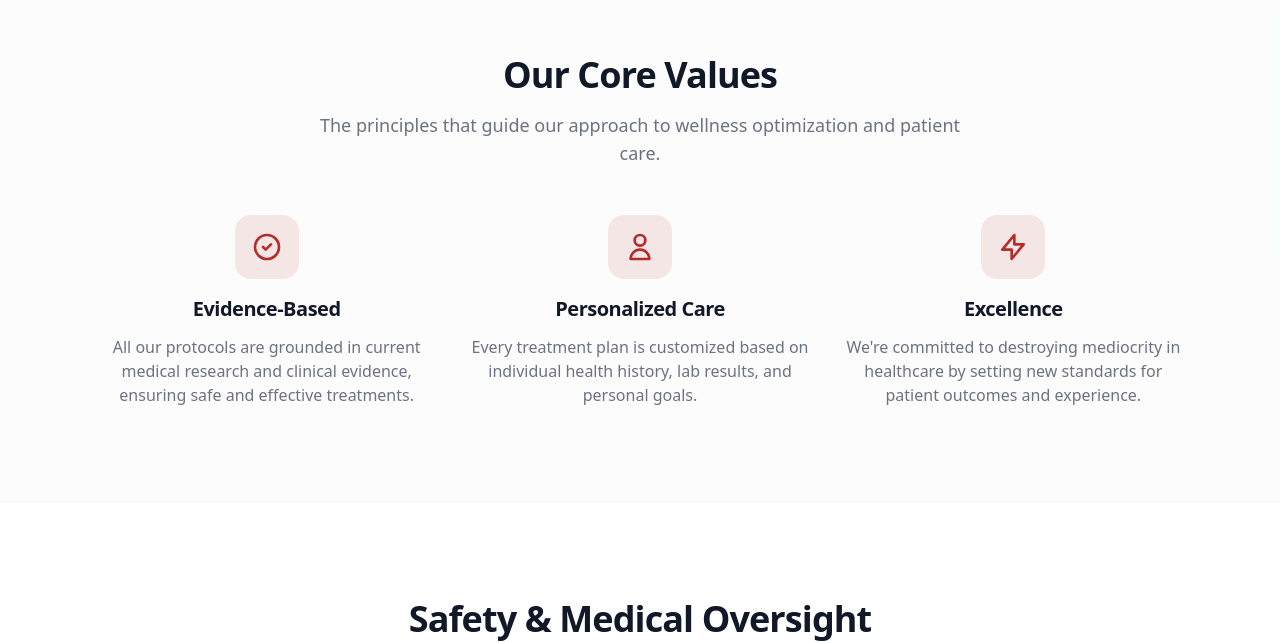
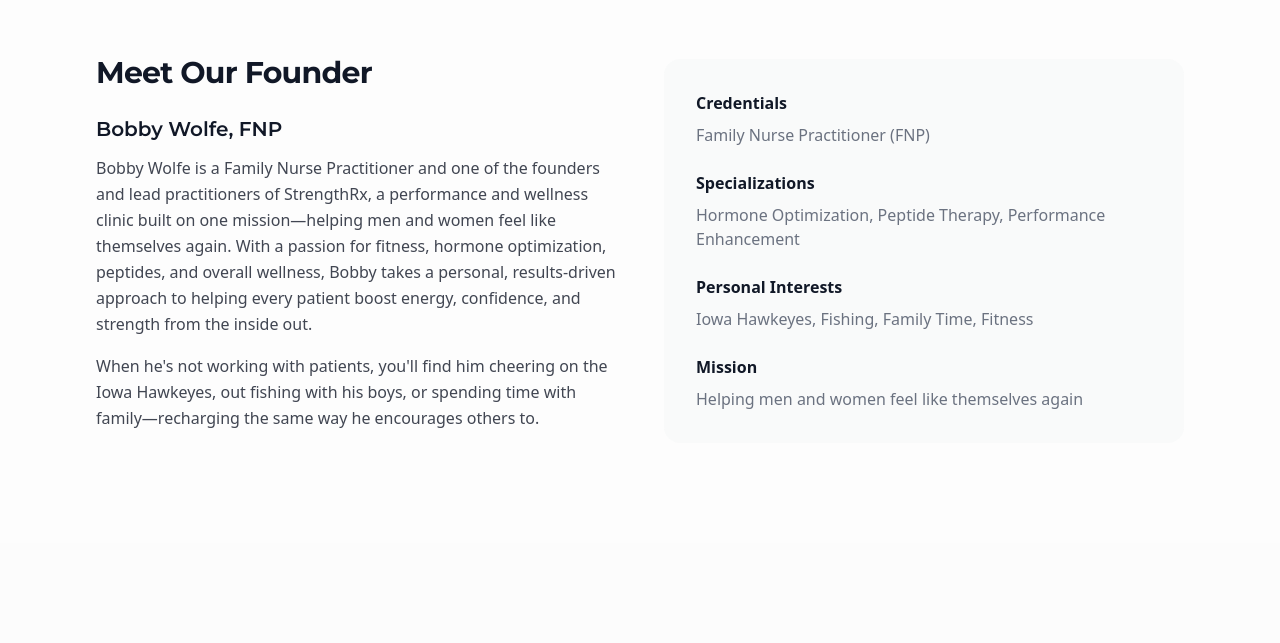
Before and after one commit to xxblackhammerxx/strengthrx, a Next.js app: page /about in a window 1280 px wide. Shown: the part 1002-1645 px from the top of the page. Built offline with nearby package versions, Linux system fonts and the light colour scheme.

Commit message:
style updates

```diff
--- a/src/app/(frontend)/(marketing)/about/page.tsx
+++ b/src/app/(frontend)/(marketing)/about/page.tsx
@@ -78,6 +78,62 @@
                 <div>
                   <h3 className="font-semibold text-foreground mb-2">Service Model</h3>
                   <p className="text-muted-foreground">100% Telehealth</p>
+                </div>
+              </div>
+            </div>
+          </div>
+        </Container>
+      </section>
+
+      {/* Founder Section */}
+      <section className="py-16 sm:py-24 bg-muted/20">
+        <Container>
+          <div className="grid grid-cols-1 lg:grid-cols-2 gap-12 items-center">
+            <div>
+              <Heading as="h2" size="2xl" className="mb-6">
+                Meet Our Founder
+              </Heading>
+              <div className="prose max-w-none">
+                <h3 className="text-xl font-semibold mb-4">Bobby Wolfe, FNP</h3>
+                <p>
+                  Bobby Wolfe is a Family Nurse Practitioner and one of the founders and lead
+                  practitioners of StrengthRx, a performance and wellness clinic built on one
+                  mission—helping men and women feel like themselves again. With a passion for
+                  fitness, hormone optimization, peptides, and overall wellness, Bobby takes a
+                  personal, results-driven approach to helping every patient boost energy,
+                  confidence, and strength from the inside out.
+                </p>
+                <p>
+                  When he's not working with patients, you'll find him cheering on the Iowa
+                  Hawkeyes, out fishing with his boys, or spending time with family—recharging the
+                  same way he encourages others to.
+                </p>
+              </div>
+            </div>
+
+            <div className="bg-muted/40 rounded-2xl p-8">
+              <div className="space-y-6">
+                <div>
+                  <h3 className="font-semibold text-foreground mb-2">Credentials</h3>
+                  <p className="text-muted-foreground">Family Nurse Practitioner (FNP)</p>
+                </div>
+                <div>
+                  <h3 className="font-semibold text-foreground mb-2">Specializations</h3>
+                  <p className="text-muted-foreground">
+                    Hormone Optimization, Peptide Therapy, Performance Enhancement
+                  </p>
+                </div>
+                <div>
+                  <h3 className="font-semibold text-foreground mb-2">Personal Interests</h3>
+                  <p className="text-muted-foreground">
+                    Iowa Hawkeyes, Fishing, Family Time, Fitness
+                  </p>
+                </div>
+                <div>
+                  <h3 className="font-semibold text-foreground mb-2">Mission</h3>
+                  <p className="text-muted-foreground">
+                    Helping men and women feel like themselves again
+                  </p>
                 </div>
               </div>
             </div>
--- a/src/app/(frontend)/layout.tsx
+++ b/src/app/(frontend)/layout.tsx
@@ -1,12 +1,19 @@
 import { SiteFooter } from '@/components/footer/SiteFooter'
 import { MainNav } from '@/components/header/MainNav'
 import type { Metadata } from 'next'
-import { Inter } from 'next/font/google'
+import { Inter, Montserrat } from 'next/font/google'
 import './styles.css'
 
 const inter = Inter({
   subsets: ['latin'],
   variable: '--font-inter',
+})
+
+const montserrat = Montserrat({
+  weight: ['400', '500', '600', '700', '800', '900'],
+  subsets: ['latin'],
+  variable: '--font-heading',
+  display: 'swap',
 })
 
 export const metadata: Metadata = {
@@ -70,7 +77,7 @@
 
 export default function RootLayout({ children }: { children: React.ReactNode }) {
   return (
-    <html lang="en" className={inter.variable}>
+    <html lang="en" className={`${inter.variable} ${montserrat.variable}`}>
       <body className="font-sans antialiased">
         <div className="flex min-h-screen flex-col">
           <MainNav />
--- a/src/app/(frontend)/styles.css
+++ b/src/app/(frontend)/styles.css
@@ -64,6 +64,11 @@
   color: rgb(17 24 39);
 }
 
+/* Font utilities */
+.font-heading {
+  font-family: var(--font-heading), monospace !important;
+}
+
 /* Focus styles for accessibility */
 *:focus-visible {
   outline: none;
@@ -86,6 +91,7 @@
 }
 
 .prose h1 {
+  font-family: var(--font-heading);
   font-size: 1.875rem;
   font-weight: 700;
   color: rgb(17 24 39);
@@ -93,6 +99,7 @@
 }
 
 .prose h2 {
+  font-family: var(--font-heading);
   font-size: 1.5rem;
   font-weight: 600;
   color: rgb(17 24 39);
@@ -101,6 +108,7 @@
 }
 
 .prose h3 {
+  font-family: var(--font-heading);
   font-size: 1.25rem;
   font-weight: 600;
   color: rgb(17 24 39);
--- a/src/components/sections/Hero.tsx
+++ b/src/components/sections/Hero.tsx
@@ -7,15 +7,15 @@
 export function Hero() {
   return (
     <AnimatedSection>
-      <section className="relative bg-linear-to-br from-primary/90 via-white to-accent/90 pt-16 pb-20 sm:pt-24 sm:pb-32">
+      <section className="relative bg-linear-to-br from-primary  to-accent pt-16 pb-20 sm:pt-24 sm:pb-32">
         <Container>
           <div className="mx-auto max-w-4xl text-center">
-            <Heading as="h1" size="4xl" className="animate-fade-in-up text-accent-700">
+            <Heading as="h1" size="4xl" className="animate-fade-in-up text-white">
               Strong body, strong minds, destroying mediocrity.
             </Heading>
             <AnimatedSection delay={500}>
               <p
-                className="mt-6 text-lg text-muted-foreground max-w-2xl mx-auto animate-fade-in-up"
+                className="mt-6 text-lg text-gray-200  max-w-2xl mx-auto animate-fade-in-up"
                 style={{ animationDelay: '0.2s' }}
               >
                 Professional wellness optimization through testosterone replacement therapy, peptide
@@ -40,19 +40,19 @@
               className="mt-12 grid grid-cols-2 md:grid-cols-4 gap-4 text-center animate-fade-in-up"
               style={{ animationDelay: '0.6s' }}
             >
-              <div className="bg-white/50 backdrop-blur rounded-lg p-4 border border-border/50">
+              <div className="bg-white backdrop-blur rounded-lg p-4 border border-border/50">
                 <div className="text-2xl font-bold text-primary">8</div>
                 <div className="text-sm text-muted-foreground">States Served</div>
               </div>
-              <div className="bg-white/50 backdrop-blur rounded-lg p-4 border border-border/50">
+              <div className="bg-white backdrop-blur rounded-lg p-4 border border-border/50">
                 <div className="text-2xl font-bold text-accent">100%</div>
                 <div className="text-sm text-muted-foreground">Telehealth</div>
               </div>
-              <div className="bg-white/50 backdrop-blur rounded-lg p-4 border border-border/50">
+              <div className="bg-white backdrop-blur rounded-lg p-4 border border-border/50">
                 <div className="text-2xl font-bold text-primary">2022</div>
                 <div className="text-sm text-muted-foreground">Founded</div>
               </div>
-              <div className="bg-white/50 backdrop-blur rounded-lg p-4 border border-border/50">
+              <div className="bg-white backdrop-blur rounded-lg p-4 border border-border/50">
                 <div className="text-2xl font-bold text-accent">24/7</div>
                 <div className="text-sm text-muted-foreground">Support</div>
               </div>
--- a/src/components/ui/Heading.tsx
+++ b/src/components/ui/Heading.tsx
@@ -22,7 +22,7 @@
     return (
       <Component
         ref={ref}
-        className={cn('text-foreground tracking-tight', sizes[size], className)}
+        className={cn('text-foreground tracking-tight font-heading', sizes[size], className)}
         {...props}
       />
     )
```
